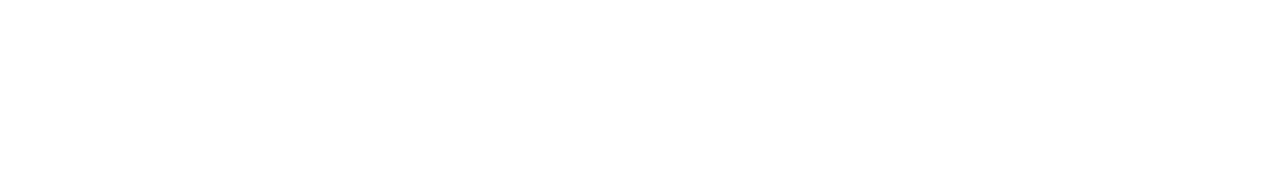
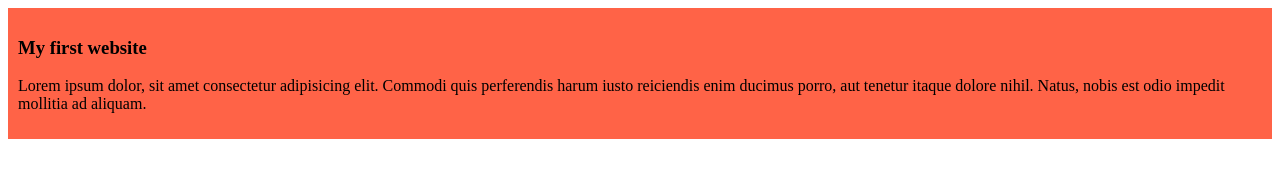
Before and after one commit to Md-Abu-Siddik/my-simple-website, a plain HTML site: page index.html in a window 1280 px wide. Drawn offline with Linux system fonts and the light colour scheme.

Commit message:
added the first blog

```diff
--- a/index.html
+++ b/index.html
@@ -4,8 +4,12 @@
     <meta charset="UTF-8">
     <meta name="viewport" content="width=device-width, initial-scale=1.0">
     <title>My Simple Website</title>
+    <link rel="stylesheet" href="style/blog.css">
 </head>
 <body>
-
+    <div>
+        <h3>My first website</h3>
+        <p>Lorem ipsum dolor, sit amet consectetur adipisicing elit. Commodi quis perferendis harum iusto reiciendis enim ducimus porro, aut tenetur itaque dolore nihil. Natus, nobis est odio impedit mollitia ad aliquam.</p>
+    </div>
 </body>
 </html>
--- /dev/null
+++ b/style/blog.css
@@ -0,0 +1,4 @@
+div {
+    background-color: tomato;
+    padding: 10px;
+}
```
